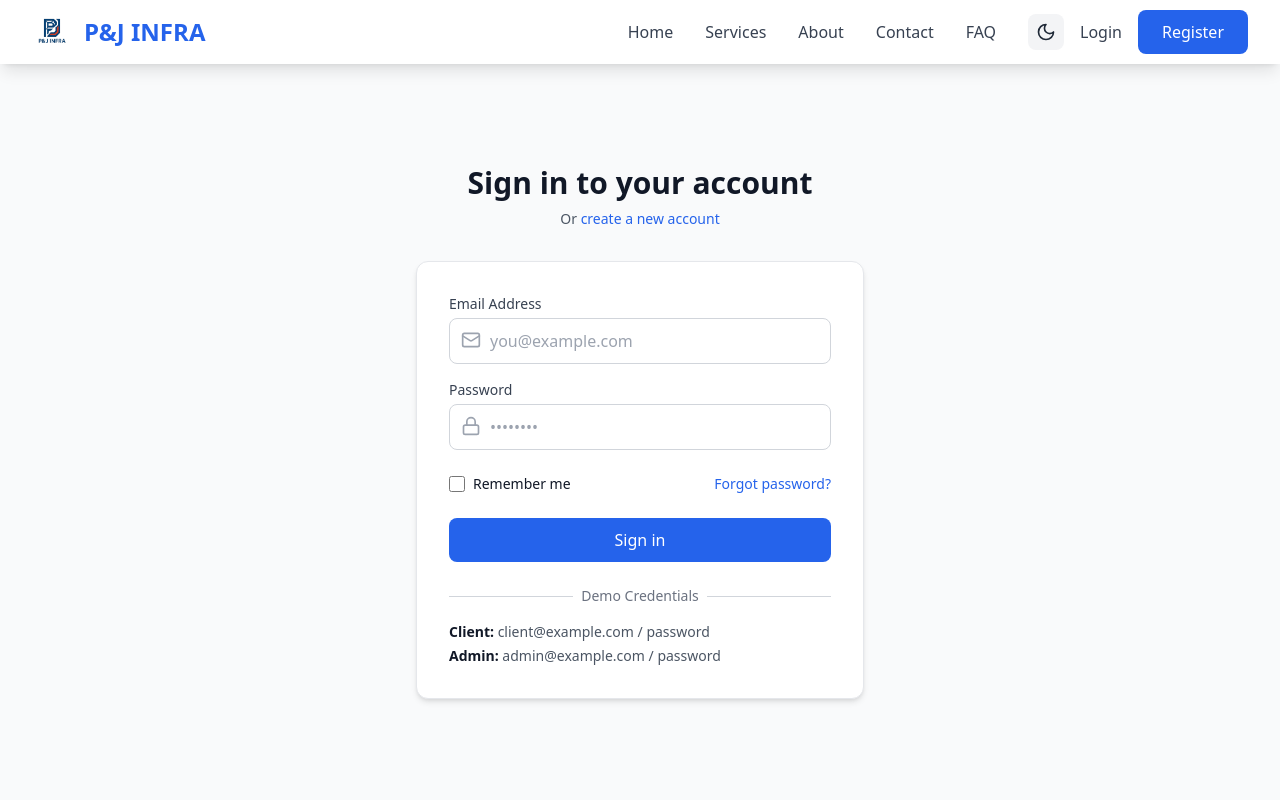
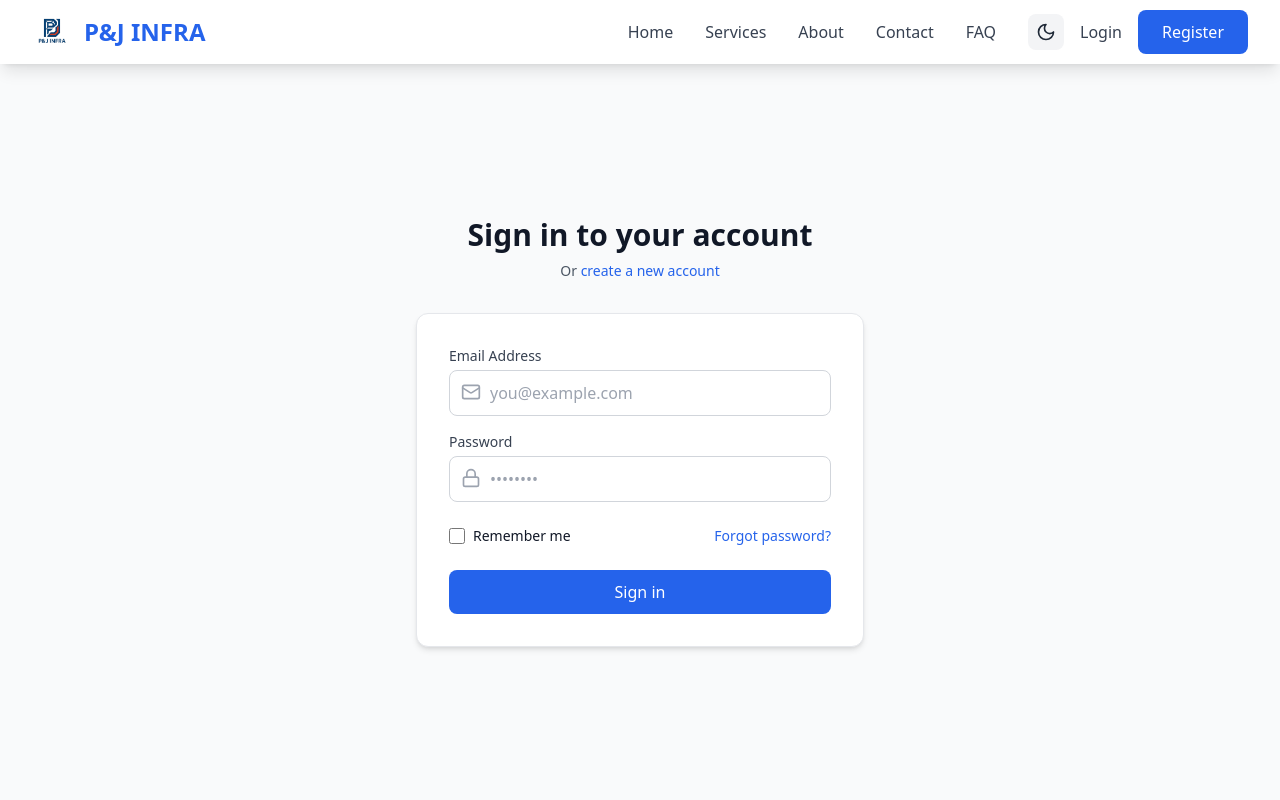
Before and after one commit to Natraj16/EP-Project, a React (Create React App) app: page /login in a window 1280 px wide. Shown: the top 800 px of the page. Built offline with nearby package versions, Linux system fonts and the light colour scheme; the HTML template or start-up script is replaced by a standard one.

Commit message:
login page

```diff
--- a/src/pages/auth/Login.js
+++ b/src/pages/auth/Login.js
@@ -131,21 +131,6 @@ const Login = () => {
               {loading ? 'Signing in...' : 'Sign in'}
             </button>
           </div>
-
-          <div className="mt-4">
-            <div className="relative">
-              <div className="absolute inset-0 flex items-center">
-                <div className="w-full border-t border-gray-300 dark:border-gray-600" />
-              </div>
-              <div className="relative flex justify-center text-sm">
-                <span className="px-2 bg-white dark:bg-gray-800 text-gray-500 dark:text-gray-400">Demo Credentials</span>
-              </div>
-            </div>
-            <div className="mt-4 text-sm text-gray-600 dark:text-gray-400 space-y-1">
-              <p><strong className="text-gray-900 dark:text-gray-100 dark:text-gray-100 dark:text-gray-100">Client:</strong> client@example.com / password</p>
-              <p><strong className="text-gray-900 dark:text-gray-100 dark:text-gray-100 dark:text-gray-100">Admin:</strong> admin@example.com / password</p>
-            </div>
-          </div>
         </form>
       </div>
     </div>
```
